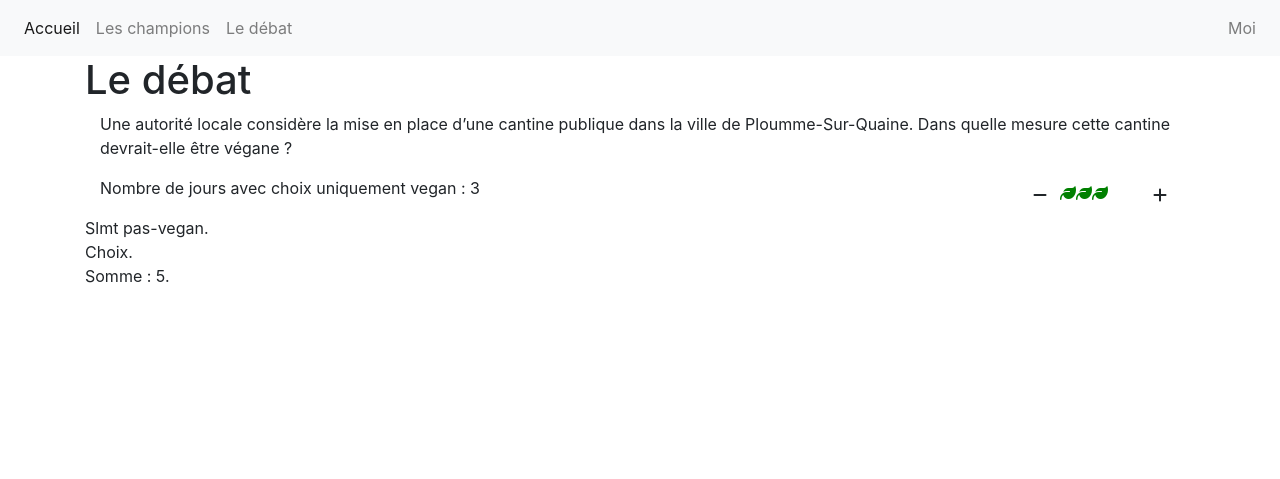
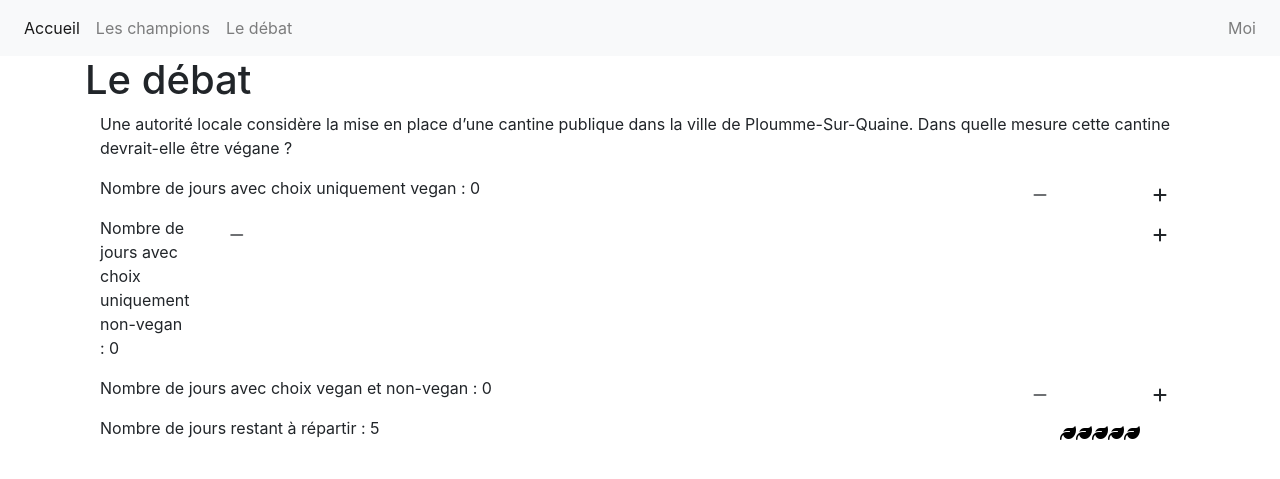
Before and after one commit to oliviercailloux/diet-web, a Jekyll site: the page built from debat.html, in a window 1280 px wide. Shown: the top 479 px of the page. Built offline with Jekyll 4.4.1, drawn with Linux system fonts in a browser that asks for light colours; nearby versions of some CDN libraries; part of the change alters nothing that is shown.

Commit message:
Counting all days

```diff
--- a/debat.html
+++ b/debat.html
@@ -27,9 +27,9 @@ extra_js:
 		publique dans la ville de Ploumme-Sur-Quaine. Dans quelle mesure cette
 		cantine devrait-elle être végane ?</p>
 	<div class="row" id="row-vegan"></div>
-	<div class="row">Slmt pas-vegan.</div>
-	<div class="row">Choix.</div>
-	<div class="row">Somme : 5.</div>
+	<div class="row" id="row-meat"></div>
+	<div class="row" id="row-mixed"></div>
+	<div class="row" id="row-remaining"></div>
 </div>
 <div id="videos" class="row" hidden="true">
 	<p>Videos.</p>
--- a/support.js
+++ b/support.js
@@ -7,13 +7,20 @@ function makeId(length) {
 	return result;
 }
 
-function createButton(content) {
+function createButton(content, visible) {
 	const button = document.createElement("button");
 	{
 		button.setAttribute("type", "button");
 		button.setAttribute("class", "btn");
+		let visibility;
+		if (visible) {
+			visibility = 'visible';
+		} else {
+			visibility = 'hidden';
+		}
+		button.setAttribute('style', `visibility:${visibility}`);
 
-		const fasSpan = document.createElement("span");
+		const fasSpan = document.createElement('span');
 		fasSpan.setAttribute("class", "fas");
 		fasSpan.append(content);
 		button.appendChild(fasSpan);
@@ -31,16 +38,18 @@ class CountingRowContent {
 	visibleSpan;
 	leafSpans;
 	countDaysOnlyVegan;
+	withButtons;
 	minusButton;
 	plusButton;
 
-	constructor(headerString, icon, iconStyle) {
+	constructor(headerString, icon, iconStyle, withButtons) {
 		this.headerString = headerString;
 		this.iconStyle = iconStyle;
 		this.icon = icon;
+		this.withButtons = withButtons;
 	}
 
-	bindTo(rowVegan) {
+	bindTo(element) {
 		const headerDiv = document.createElement("div");
 		headerDiv.setAttribute("class", "col");
 
@@ -50,8 +59,6 @@ class CountingRowContent {
 
 		const barDiv = document.createElement("div");
 		barDiv.setAttribute("class", "col-auto");
-
-		this.minusButton = createButton('');
 
 		this.hidingSpan = document.createElement("span");
 		this.hidingSpan.setAttribute("style", "visibility:hidden");
@@ -66,18 +73,26 @@ class CountingRowContent {
 			this.leafSpans[i] = fasSpanLeaf;
 		}
 
-		this.plusButton = createButton('');
+		const minusButton = createButton('', this.withButtons);
+		const plusButton = createButton('', this.withButtons);
+		if (this.withButtons) {
+			this.minusButton = minusButton;
+			this.plusButton = plusButton;
+		} else {
+			this.minusButton = null;
+			this.plusButton = null;
+		}
 
-		rowVegan.appendChild(headerDiv);
+		element.appendChild(headerDiv);
 		headerDiv.appendChild(headerP);
 		headerP.appendChild(headerText);
 		headerP.appendChild(this.countDaysOnlyVegan);
 
-		rowVegan.appendChild(barDiv);
-		barDiv.appendChild(this.minusButton);
+		element.appendChild(barDiv);
+		barDiv.appendChild(minusButton);
 		barDiv.appendChild(this.visibleSpan);
 		barDiv.appendChild(this.hidingSpan);
-		barDiv.appendChild(this.plusButton);
+		barDiv.appendChild(plusButton);
 	}
 
 	/**
@@ -96,6 +111,13 @@ class CountingRowContent {
 		console.log('Set plus button on click.');
 	}
 
+	set minusEnabled(enabled) {
+		this.minusButton.disabled = !enabled;
+	}
+	set plusEnabled(enabled) {
+		this.plusButton.disabled = !enabled;
+	}
+
 	refresh(daysVegan) {
 		for (let i = 0; i < daysVegan; i++) {
 			this.visibleSpan.appendChild(this.leafSpans[i]);
@@ -110,39 +132,112 @@ class CountingRowContent {
 class Controller {
 	daysVegan;
 	daysMeat;
+	daysMixed;
 
 	veganRowContent;
+	meatRowContent;
+	mixedRowContent;
+	remainingRowContent;
 
 	constructor() {
-		this.daysVegan = 3;
+		this.daysVegan = 0;
 		this.daysMeat = 0;
-		console.log(this.daysVegan);
+		this.daysMixed = 0;
 	}
 
 	bind() {
 		const rowVegan = document.getElementById('row-vegan');
-		this.veganRowContent = new CountingRowContent('Nombre de jours avec choix uniquement vegan : ', '', 'color: Green');
+		this.veganRowContent = new CountingRowContent('Nombre de jours avec choix uniquement vegan : ', '', 'color: Green', true);
 		this.veganRowContent.bindTo(rowVegan);
 		this.veganRowContent.minusOnClick = this.minusVegan.bind(this);
 		this.veganRowContent.plusOnClick = this.plusVegan.bind(this);
+
+		const rowMeat = document.getElementById('row-meat');
+		this.meatRowContent = new CountingRowContent('Nombre de jours avec choix uniquement non-vegan : ', 'fa-drumstick-bite', 'color: Red', true);
+		this.meatRowContent.bindTo(rowMeat);
+		this.meatRowContent.minusOnClick = this.minusMeat.bind(this);
+		this.meatRowContent.plusOnClick = this.plusMeat.bind(this);
+
+		const rowMixed = document.getElementById('row-mixed');
+		this.mixedRowContent = new CountingRowContent('Nombre de jours avec choix vegan et non-vegan : ', '', 'color: Blue', true);
+		this.mixedRowContent.bindTo(rowMixed);
+		this.mixedRowContent.minusOnClick = this.minusMixed.bind(this);
+		this.mixedRowContent.plusOnClick = this.plusMixed.bind(this);
+
+		const rowRemaining = document.getElementById('row-remaining');
+		this.remainingRowContent = new CountingRowContent('Nombre de jours restant à répartir : ', '', 'color: Black', false);
+		this.remainingRowContent.bindTo(rowRemaining);
+
 		this.refresh();
 	}
 
 	minusVegan() {
-		if (this.daysVegan > 0)
+		if (this.daysVegan >= 1)
 			--this.daysVegan;
 		console.log(`Minus vegan days, now: ${this.daysVegan}.`);
 		this.refresh();
 	}
 
 	plusVegan() {
-		if (this.daysVegan < 5)
+		if (this.daysRemaining >= 1)
 			++this.daysVegan;
 		console.log(`Plus vegan days, now: ${this.daysVegan}.`);
 		this.refresh();
 	}
 
+	minusMeat() {
+		if (this.daysMeat >= 1)
+			--this.daysMeat;
+		console.log(`Minus meat days, now: ${this.daysMeat}.`);
+		this.refresh();
+	}
+
+	plusMeat() {
+		if (this.daysRemaining >= 1)
+			++this.daysMeat;
+		console.log(`Plus meat days, now: ${this.daysMeat}.`);
+		this.refresh();
+	}
+
+	minusMixed() {
+		if (this.daysMixed >= 1)
+			--this.daysMixed;
+		console.log(`Minus mixed days, now: ${this.daysMixed}.`);
+		this.refresh();
+	}
+
+	plusMixed() {
+		if (this.daysRemaining >= 1)
+			++this.daysMixed;
+		console.log(`Plus mixed days, now: ${this.daysMixed}.`);
+		this.refresh();
+	}
+
+	get daysDetermined() {
+		const tot = this.daysVegan + this.daysMeat + this.daysMixed;
+		if (tot < 0 || tot > 5)
+			throw new Error(`Tot: ${tot}.`);
+		return tot;
+	}
+
+	get daysRemaining() {
+		const remaining = 5 - this.daysDetermined;
+		if (remaining < 0 || remaining > 5)
+			throw new Error(`Remaining: ${remaining}.`);
+		return remaining;
+	}
+
 	refresh() {
 		this.veganRowContent.refresh(this.daysVegan);
+		this.meatRowContent.refresh(this.daysMeat);
+		this.mixedRowContent.refresh(this.daysMixed);
+		this.remainingRowContent.refresh(this.daysRemaining);
+
+		this.veganRowContent.minusEnabled = (this.daysVegan >= 1);
+		this.meatRowContent.minusEnabled = (this.daysMeat >= 1);
+		this.mixedRowContent.minusEnabled = (this.daysMixed >= 1);
+		this.veganRowContent.plusEnabled = (this.daysRemaining >= 1);
+		this.meatRowContent.plusEnabled = (this.daysRemaining >= 1);
+		this.mixedRowContent.plusEnabled = (this.daysRemaining >= 1);
 	}
 }
```
